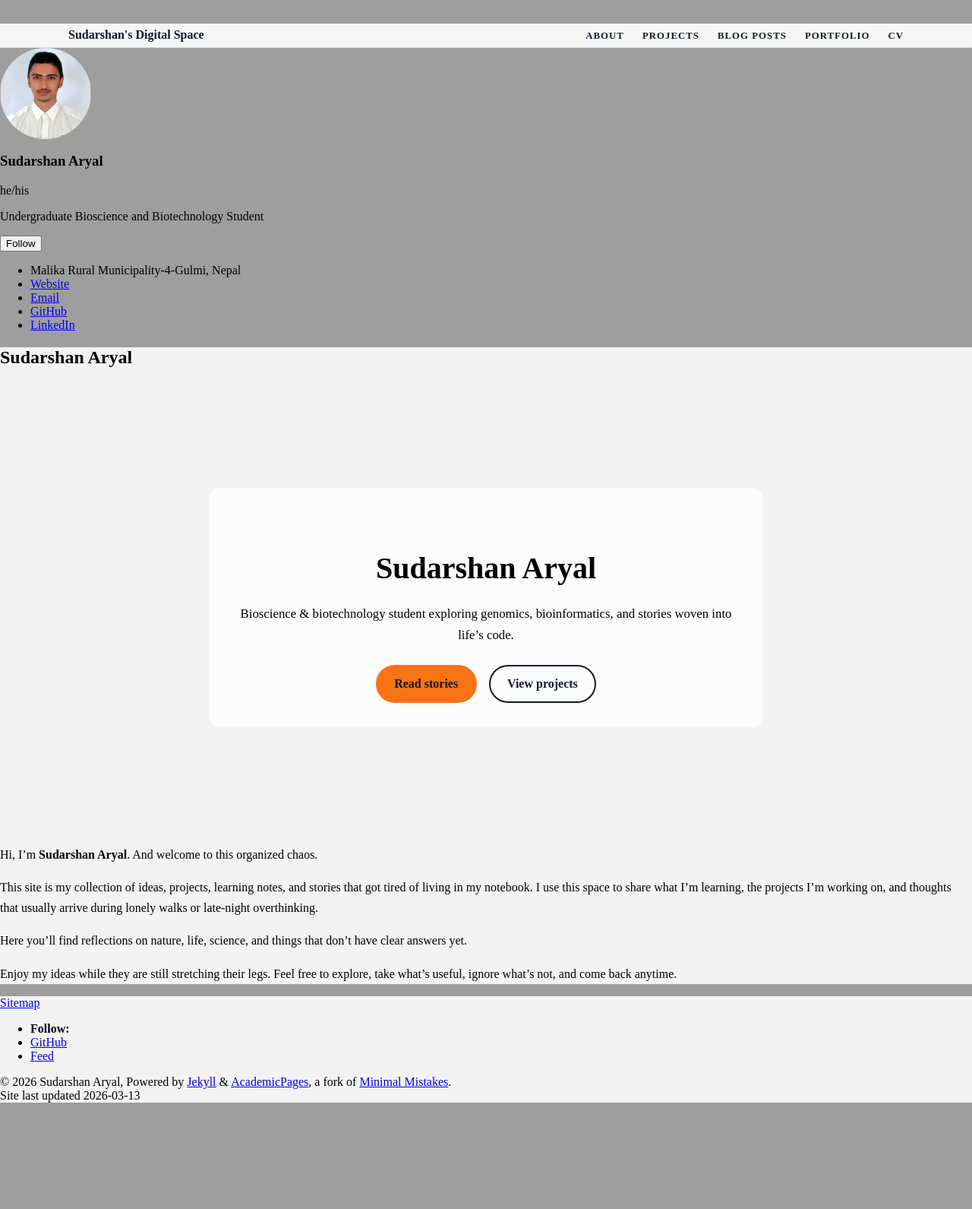
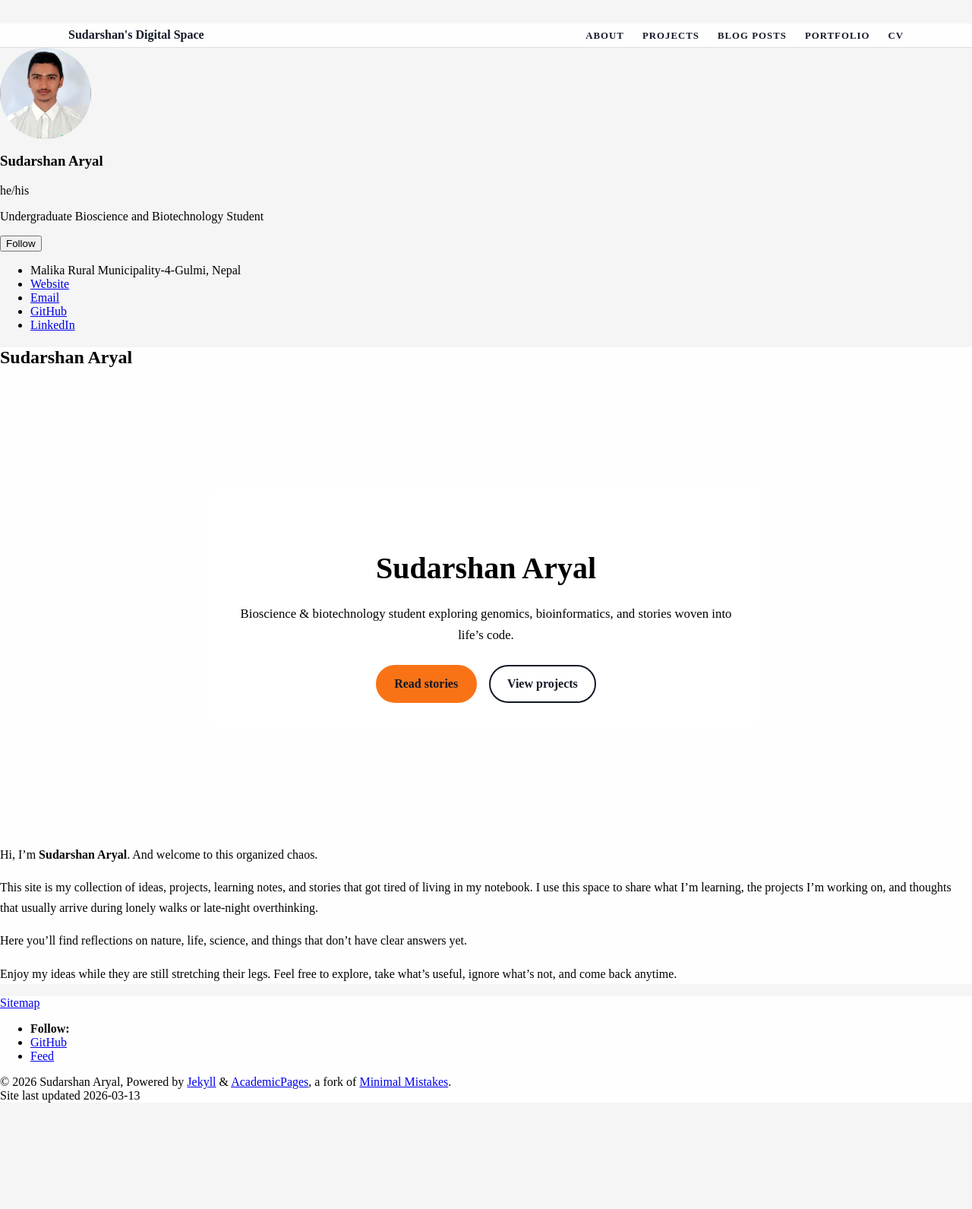
Before and after one commit to Sudu-09-Nep/sudu.github.io, a Jekyll site: the page built from _pages/about.md, in a window 1280 px wide. Shown: the whole page at 76% size. Built offline with Jekyll 4.4.1, drawn with Linux system fonts in a browser that asks for light colours; a script bundle is joined from its source files by our own code; library files that are not in the unit come from our copies.

Commit message:
Update main.css

```diff
--- a/assets/css/main.css
+++ b/assets/css/main.css
@@ -1,8 +1,10 @@
-/* === Global reset & background === */
+/* Subtle DNA background */
 body {
   margin: 0;
   min-height: 100vh;
-  background: url("/sudu.github.io/images/dna-hero.png") no-repeat center center fixed;
+  background:
+    linear-gradient(rgba(255, 255, 255, 0.9), rgba(255, 255, 255, 0.9)),
+    url("/sudu.github.io/images/dna-hero.png") no-repeat center top fixed;
   background-size: cover;
 }
 
```
